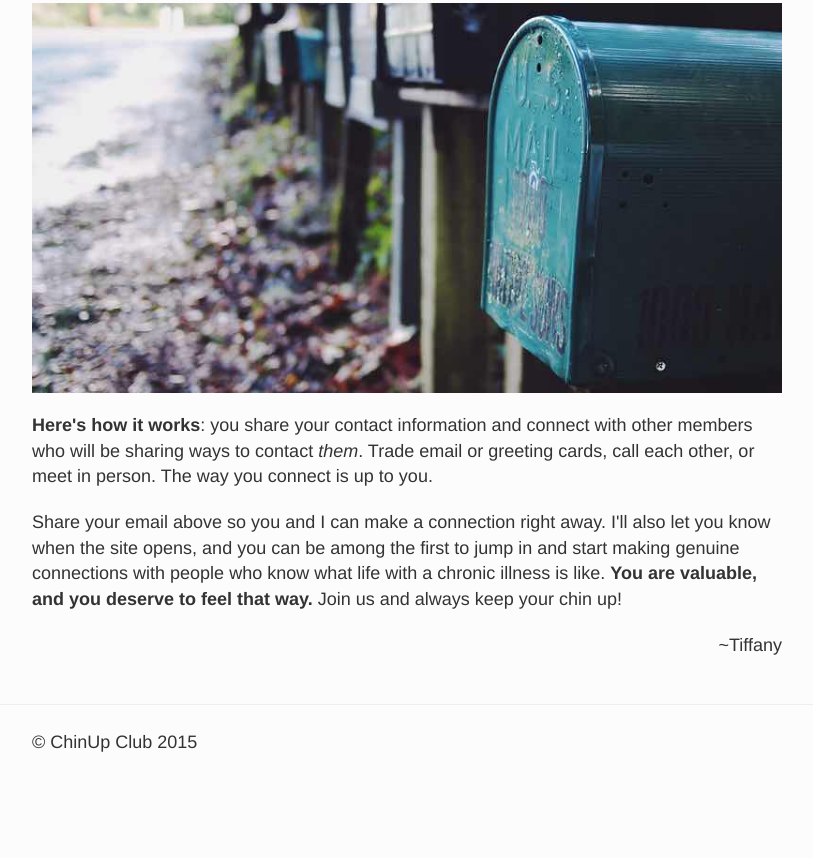
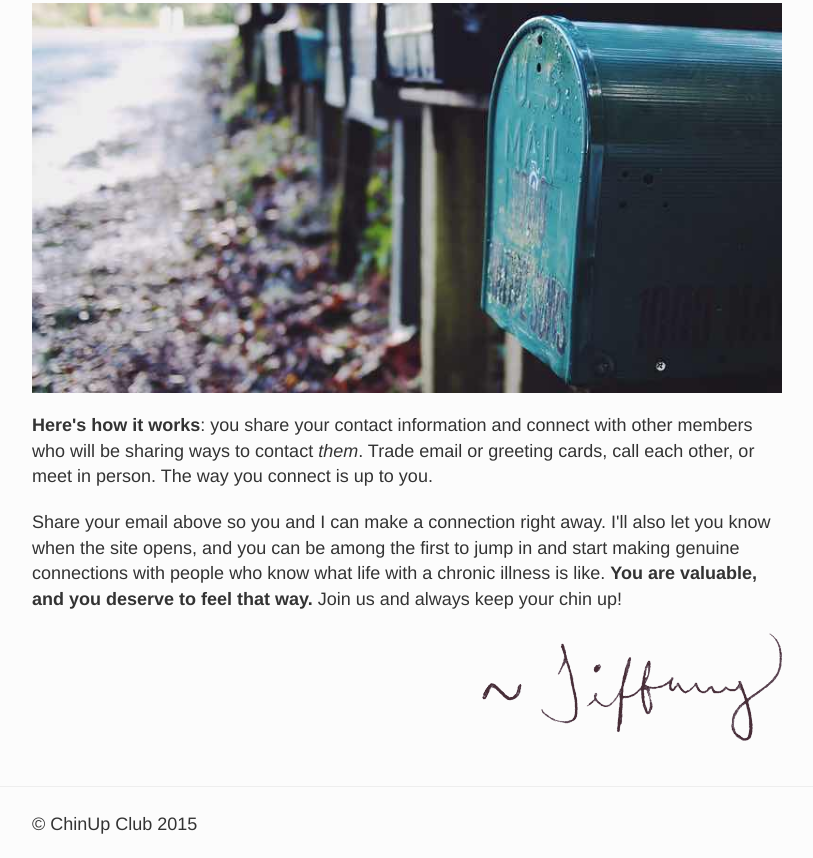
Before and after one commit to raddevon/chinupclub, a website: page index.html in a window 1280 px wide. Shown: the part 937-1795 px from the top of the page, without its empty margins (233-1046 px from the left). Before the commit the page ends 1712 px from the top, so only its background shows below. Drawn offline with Linux system fonts and the light colour scheme.

Commit message:
Adds signature

```diff
--- a/index.html
+++ b/index.html
@@ -64,7 +64,8 @@
 
           <p>Share your email above so you and I can make a connection right away. I'll also let you know when the site opens, and you can be among the first to jump in and start making genuine connections with people who know what life with a chronic illness is like. <strong>You are valuable, and you deserve to feel that way.</strong> Join us and always keep your chin up!</p>
 
-          <p class="text-right">~Tiffany</p>
+          <p class="text-right"><img src="img/signature.png" alt="Tiffany's signature"></p>
+
         </div>
       </div>
 
```
Also changed, not shown: img/signature.png (added).
